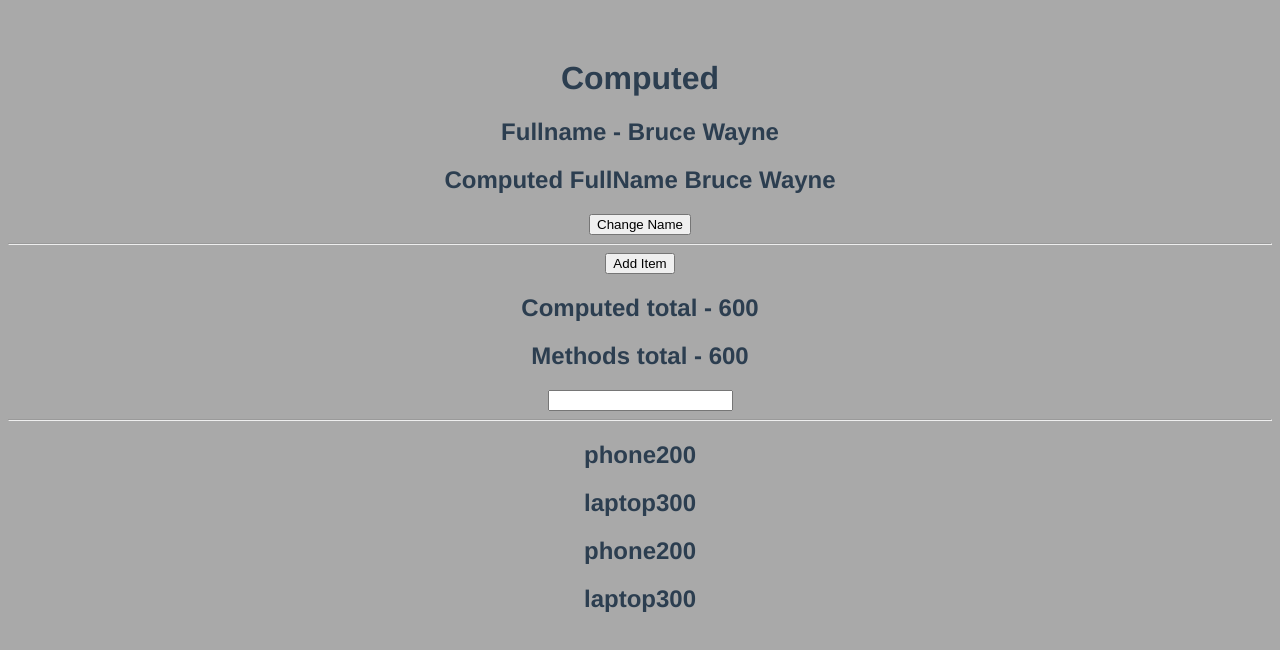
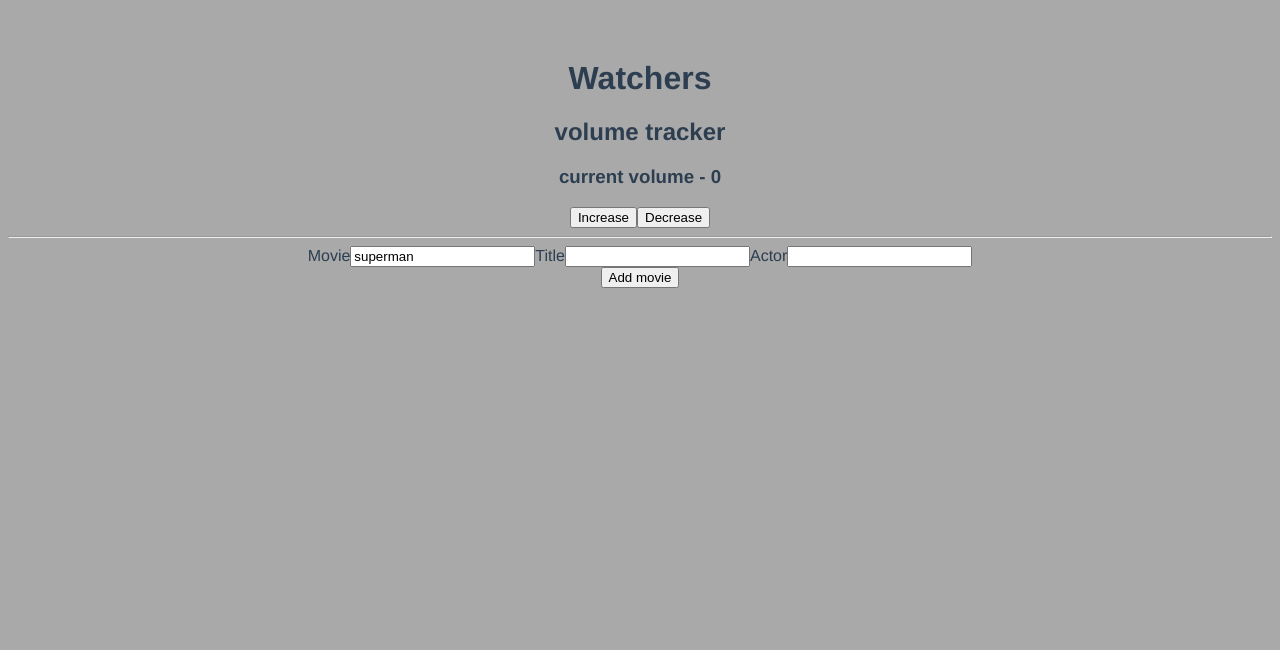
Before and after one commit to Dong-Yi-Xia/learning_vue3, a Vue app: page / in a window 1280 px wide. Shown: the top 650 px of the page. Built offline with nearby package versions, Linux system fonts and the light colour scheme.

Commit message:
watchers

```diff
--- a/src/App.vue
+++ b/src/App.vue
@@ -5,7 +5,8 @@
   <!-- <Methods /> -->
   <!-- <EventHandlers /> -->
   <!-- <Forms /> -->
-  <Computed />
+  <!-- <Computed /> -->
+  <Watchers />
 </template>
 
 <script>
@@ -15,7 +16,8 @@
 // import Methods from './components/Methods.vue'
 // import EventHandlers from './components/Event-Handler.vue';
 // import Forms from './components/Forms.vue'
-import Computed from './components/Computed.vue'
+// import Computed from './components/Computed.vue'
+import Watchers from './components/Watchers.vue'
 
 export default {
   name: 'App',
@@ -26,7 +28,8 @@ export default {
     // Methods,
     // EventHandlers,
     // Forms,
-    Computed,
+    // Computed,
+    Watchers,
   },
 };
 </script>
--- /dev/null
+++ b/src/components/Watchers.vue
@@ -0,0 +1,97 @@
+<template>
+  <h1>Watchers</h1>
+
+  <h2>volume tracker</h2>
+  <h3>current volume - {{ volume }}</h3>
+  <div>
+    <button @click="volume += 2">Increase</button>
+    <button @click="volume -= 2">Decrease</button>
+  </div>
+  <hr />
+
+  <label for="Movie">Movie</label>
+  <input type="text" v-model="movie" />
+
+  <label for="Title">Title</label>
+  <input type="text" v-model.lazy="movieInfo.title" />
+
+  <label for="Actor">Actor</label>
+  <input type="text" v-model="movieInfo.actor" />
+
+  <div>
+    <button @click="movieList.push('hero')">Add movie</button>
+
+    <!-- By creating a new references, in the watcher, the deep property is not needed  -->
+    <!-- <button @click="movieList = movieList.concat(['hero'])">Add movie</button> -->
+  </div>
+</template>
+
+<script>
+export default {
+  name: 'Watchers',
+  data() {
+    return {
+      volume: 0,
+      movie: 'superman',
+      movieInfo: {
+        title: '',
+        actor: '',
+      },
+      movieList: ['batman', 'robin', 'flash'],
+    };
+  },
+  methods: {},
+  computed: {
+    //1. Need to compose new data
+    //2. Reduce logic
+  },
+  watch: {
+    //1. Check if property had changed to a favorable value
+    //2. API response to change in data
+    //3. Apply transitions
+
+    // during a change, watcher comes with 2 properties, newValue and oldValue, watch the return data
+    volume(newValue, oldValue) {
+      if (newValue > oldValue && newValue === 16) {
+        alert('You have been alert');
+      }
+    },
+
+    // Only gets called when there is a change
+    // movie(newValue){
+    //   console.log('Calling API with movie name = ', newValue)
+    // }
+
+    // Use an object instead of function, set immediate to call watch on page load,
+    // this will handle the inital value of movie
+    movie: {
+      handler(newValue) {
+        console.log(`Calling API with movie name = ${newValue}`);
+      },
+      immediate: true,
+    },
+
+    //watching a object
+    movieInfo: {
+      handler(newValue) {
+        console.log(
+          `Calling API with movie title ${newValue.title} and actor ${newValue.actor}`
+        );
+      },
+      // need to call deep for complex type, objects and arrays
+      deep: true,
+    },
+
+    //watching an array
+    movieList: {
+      handler(newValue) {
+        console.log(`Updated list, ${newValue}`);
+      },
+      // need to call deep for complex type, objects and arrays
+      deep: true,
+    },
+  },
+};
+</script>
+
+<style></style>
```
